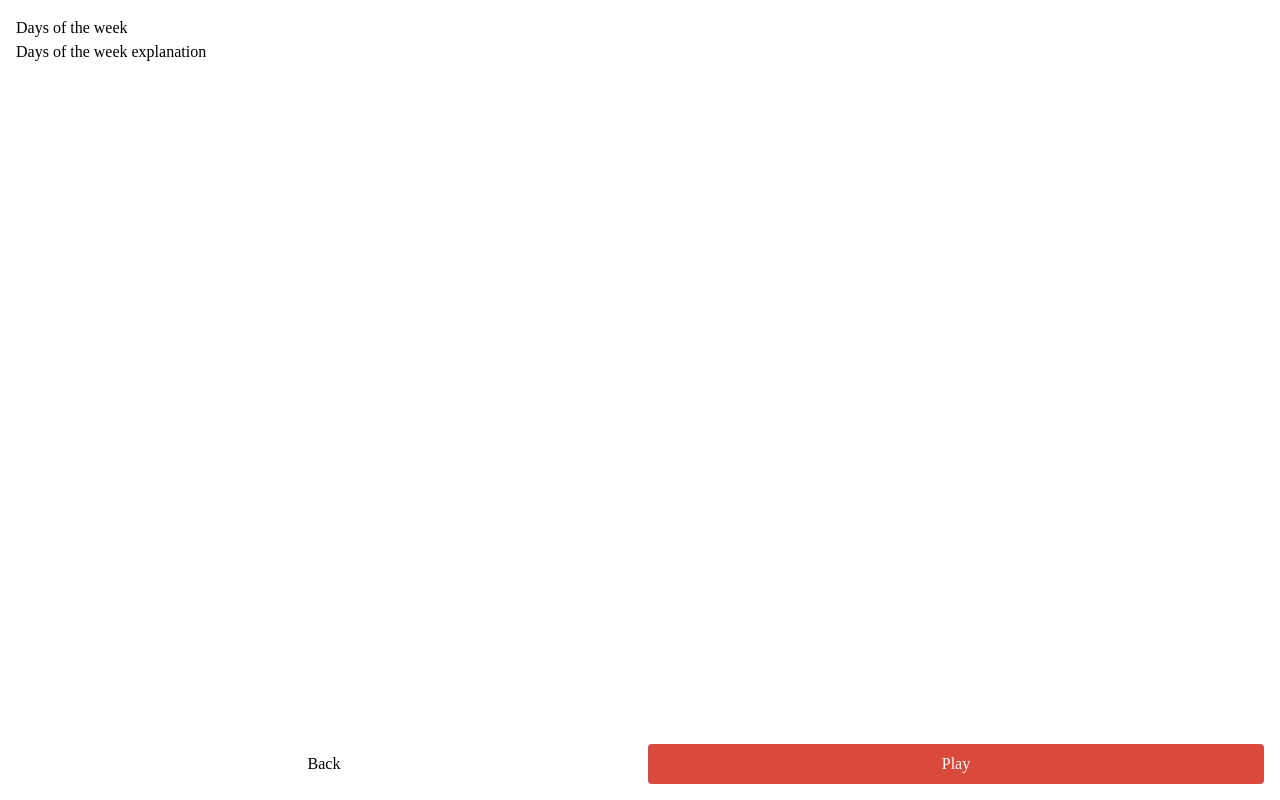
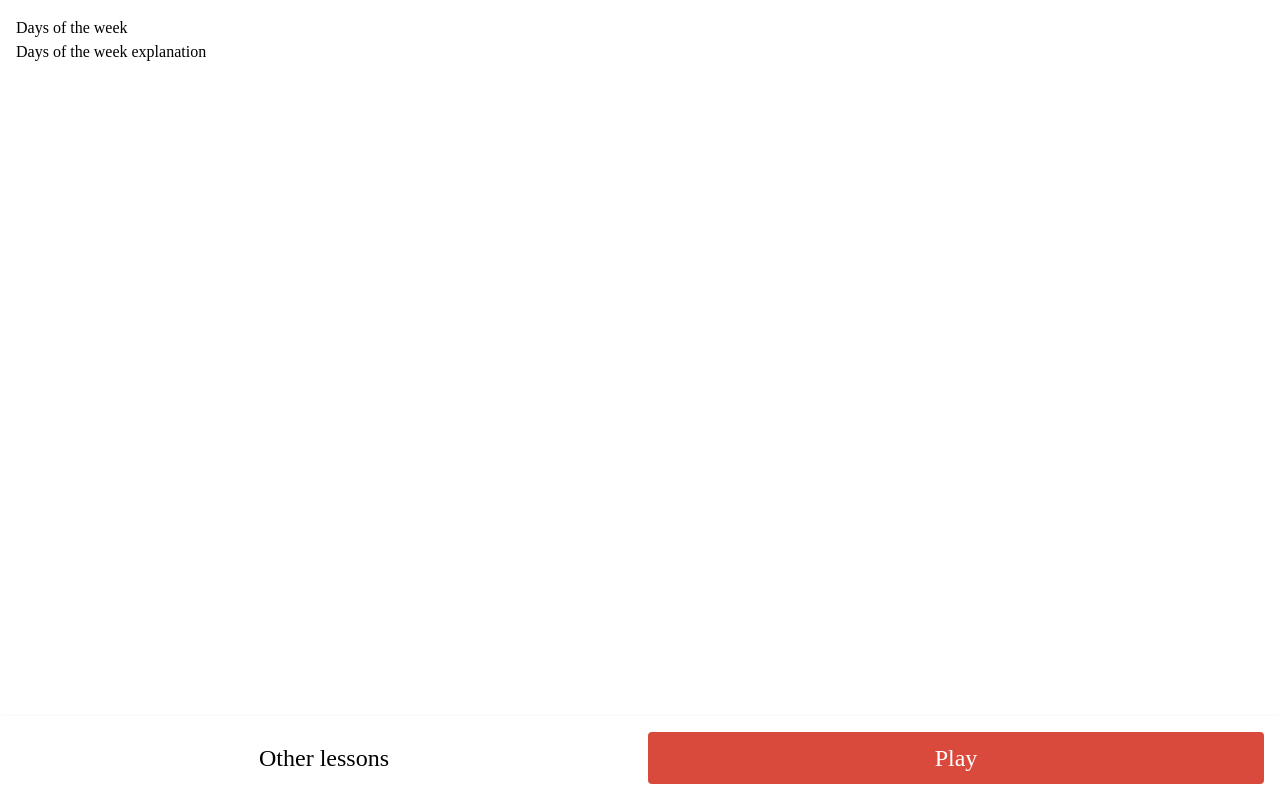
Before and after one commit to miquelromero/japanese-learning-game, a Vue app: page /lesson/days-of-the-week in a window 1280 px wide. Built offline with nearby package versions, Linux system fonts and the light colour scheme; a web font is replaced by a local one.

Commit message:
Add some layout improvements

```diff
--- a/src/components/lesson-screens/lesson-screen-home/Footer.vue
+++ b/src/components/lesson-screens/lesson-screen-home/Footer.vue
@@ -1,11 +1,11 @@
 <template>
-  <div class="flex flex-row -mx-2">
-    <div class="w-1/2 px-2">
+  <div class="flex flex-col-reverse -my-2 md:flex-row md:-mx-2">
+    <div class="py-2 md:w-1/2 md:px-2">
       <app-button alternative :to="{ name: 'lessons' }">
-        Back
+        Other lessons
       </app-button>
     </div>
-    <div class="w-1/2 px-2">
+    <div class="py-2 md:w-1/2 md:px-2">
       <app-button @click="start">
         Play
       </app-button>
--- a/src/components/lesson-screens/lesson-screen-results/Content.vue
+++ b/src/components/lesson-screens/lesson-screen-results/Content.vue
@@ -1,6 +1,6 @@
 <template>
-  <div>
-    <h1 class="title">{{ title }}</h1>
+  <div class="flex flex-col items-cener">
+    <h1 class="text-4xl">{{ title }}</h1>
     <img
       src="https://ih0.redbubble.net/image.229299501.3533/flat,800x800,070,f.u3.jpg"
       style="width: 200px; margin: 0 auto; display: flex;"
--- a/src/components/lesson-screens/lesson-screen-results/Footer.vue
+++ b/src/components/lesson-screens/lesson-screen-results/Footer.vue
@@ -1,11 +1,11 @@
 <template>
-  <div class="flex flex-row -mx-2">
-    <div class="w-1/2 px-2">
+  <div class="flex flex-col-reverse -my-2 md:flex-row md:-mx-2">
+    <div class="py-2 md:w-1/2 md:px-2">
       <app-button alternative @click="home">
-        Back
+        Back to lesson
       </app-button>
     </div>
-    <div class="w-1/2 px-2">
+    <div class="py-2 md:w-1/2 md:px-2">
       <app-button @click="start">
         Try again
       </app-button>
--- a/src/components/ui/AppButton.vue
+++ b/src/components/ui/AppButton.vue
@@ -3,7 +3,7 @@
     v-bind="routerLinkProps"
     :is="component"
     @click="$emit('click', $event)"
-    class="py-2 px-4 rounded w-full"
+    class="py-2 px-4 rounded w-full text-2xl"
     :class="[
       ...(primary ? ['bg-primary-500 hover:bg-primary-400 text-white'] : []),
       ...(alternative ? ['bg-white'] : []),
--- a/src/layouts/LessonLayout.vue
+++ b/src/layouts/LessonLayout.vue
@@ -4,12 +4,12 @@
       <template v-if="hasHeaderSlot"><slot name="header"/></template>
       <h1 v-if="hasTitle" class="title">{{ title }}</h1>
     </div>
-    <div class="flex-grow p-4" v-if="hasContentSlot">
+    <div class="flex flex-grow p-4 overflow-y-auto" v-if="hasContentSlot">
       <div class="container">
         <slot name="content" />
       </div>
     </div>
-    <div class="p-4 shadow-lg" v-if="hasFooterSlot">
+    <div class="p-4 shadow" v-if="hasFooterSlot">
       <div class="container">
         <slot name="footer" />
       </div>
```
